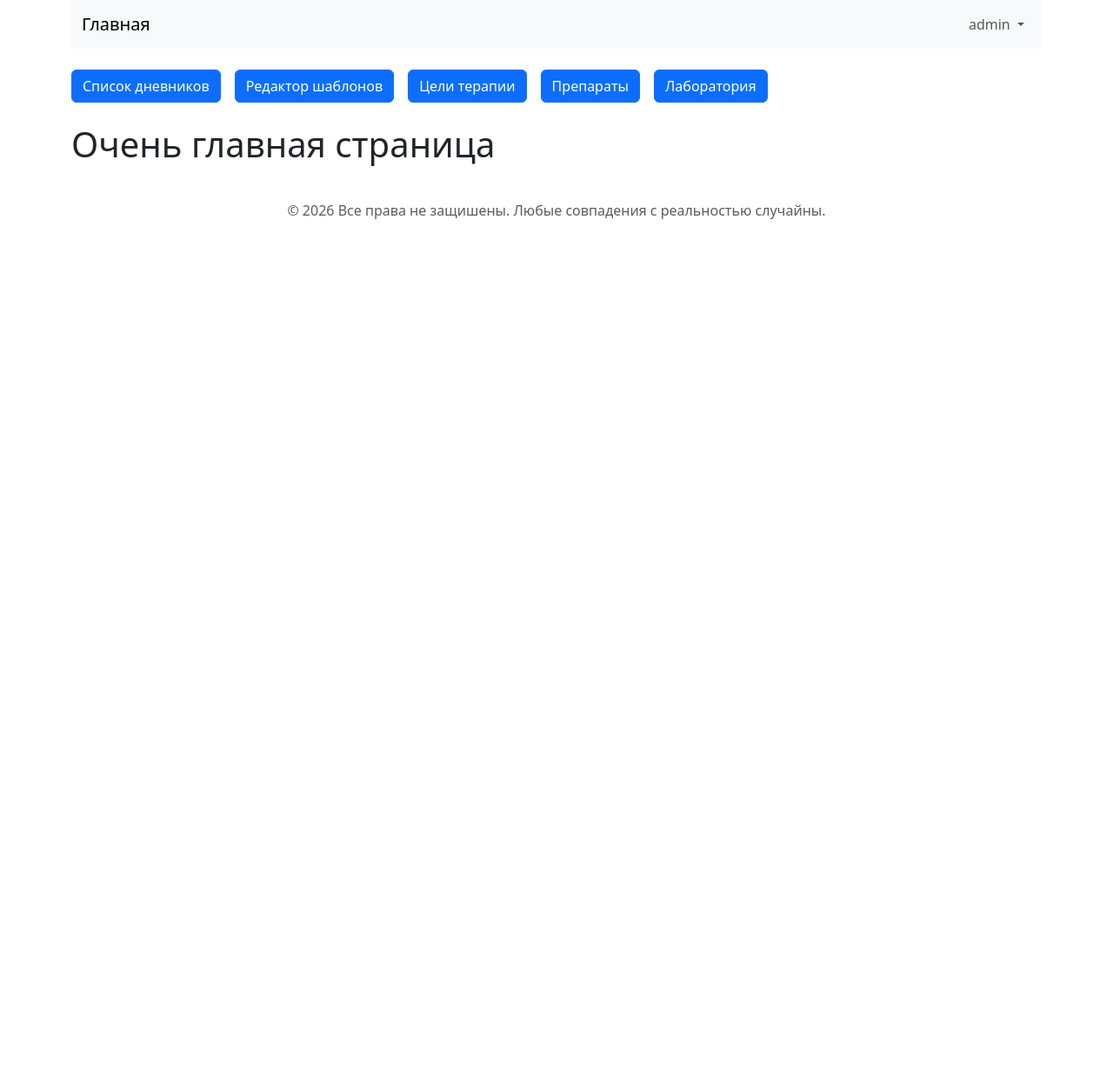
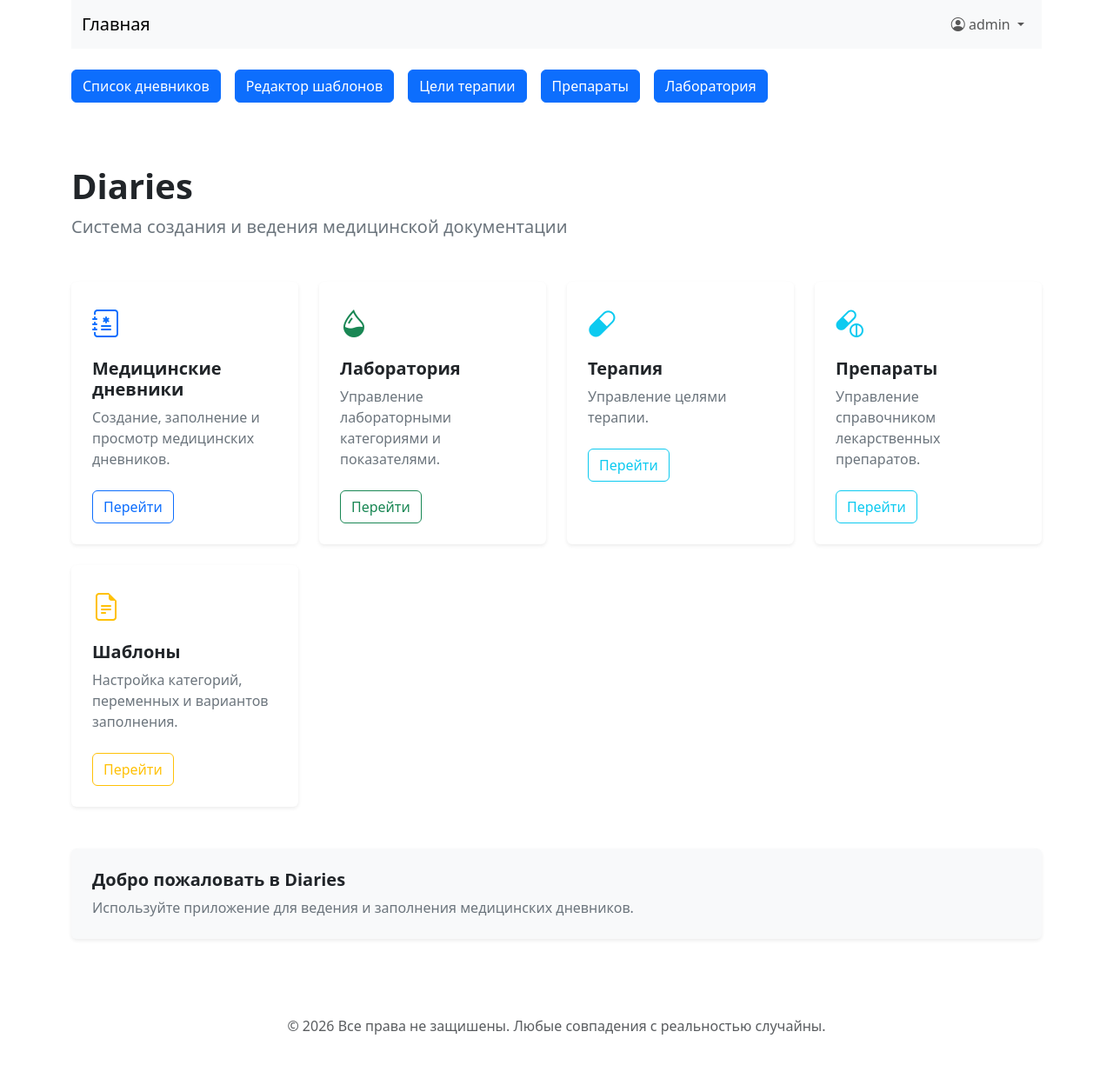
Before and after one commit to sashkaryzhik1908-netizen/diaries, a Flask app: page / in a window 1280 px wide. Shown: the whole page at 87% size. Before the commit the page ends 252 px from the top, so only its background shows below. Run offline with Flask 3, Linux system fonts and the light colour scheme; a user stored in the database is signed in.

Commit message:
Prepare project for GitHub release

```diff
--- a/app/__init__.py
+++ b/app/__init__.py
@@ -27,6 +27,10 @@ def create_app(test_config=None):
     migrate.init_app(app, db)
 
     login_manager.init_app(app)
+    login_manager.login_message = (
+        "Для доступа к этой странице необходимо войти в систему."
+    )
+    login_manager.login_message_category = "warning"
     login_manager.login_view = "auth.login"
 
     app.register_blueprint(auth_bp)
--- a/app/routes/categories.py
+++ b/app/routes/categories.py
@@ -275,6 +275,7 @@ def delete_option(variable_id, option_id):
 # Список категорий
 @categories_bp.route("/categories")
 @login_required
+@admin_required
 def list_categories():
     categories = Category.query.order_by(Category.order).all()
 
@@ -287,6 +288,7 @@ def list_categories():
 # Просмотр категории
 @categories_bp.route("/categories/<int:category_id>")
 @login_required
+@admin_required
 def view_category(category_id):
     category = Category.query.get_or_404(category_id)
 
@@ -306,6 +308,7 @@ def view_category(category_id):
 # Список вариантов переменной
 @categories_bp.route("/categories/<int:variable_id>/options")
 @login_required
+@admin_required
 def list_options(variable_id):
     variable = TemplateVariable.query.get_or_404(variable_id)
 
--- a/app/routes/therapy.py
+++ b/app/routes/therapy.py
@@ -13,6 +13,7 @@ therapy_bp = Blueprint("therapy", __name__)
 # Список целей терапии
 @therapy_bp.route("/therapy/purposes")
 @login_required
+@admin_required
 def list_therapy_purposes():
     purposes = TherapyPurpose.query.order_by(
         TherapyPurpose.name,
@@ -139,6 +140,7 @@ def delete_therapy_purpose(purpose_id):
 # Список препаратов
 @therapy_bp.route("/therapy/medications")
 @login_required
+@admin_required
 def list_therapy_medications():
     medications = TherapyMedication.query.order_by(TherapyMedication.name).all()
 
--- a/app/templates/base.html
+++ b/app/templates/base.html
@@ -5,6 +5,7 @@
     <meta name="viewport" content="width=device-width, initial-scale=1">
     <title>{% block title %}{% endblock title %}</title>
     <link href="https://cdn.jsdelivr.net/npm/bootstrap@5.3.3/dist/css/bootstrap.min.css" rel="stylesheet" integrity="sha384-QWTKZyjpPEjISv5WaRU9OFeRpok6YctnYmDr5pNlyT2bRjXh0JMhjY6hW+ALEwIH" crossorigin="anonymous">
+    <link rel="stylesheet" href="https://cdn.jsdelivr.net/npm/bootstrap-icons@1.11.3/font/bootstrap-icons.min.css">
   </head>
   <body>
     {% include 'includes/_header.html' %}
--- a/app/templates/index.html
+++ b/app/templates/index.html
@@ -1,7 +1,148 @@
 {% extends "base.html" %}
-{% block title %}Очень главная страница{% endblock title %}
+
+{% block title %}Diaries — Главная{% endblock title %}
+
 {% block content %}
-<div class="container">
-  <h1>Очень главная страница</h1>
+
+<div class="container py-5">
+
+    <div class="mb-5">
+        <h1 class="fw-bold mb-2">Diaries</h1>
+        <p class="text-secondary fs-5">
+            Система создания и ведения медицинской документации
+        </p>
+    </div>
+
+    <div class="row g-4">
+
+        <!-- Доступно всем авторизованным пользователям -->
+        {% if current_user.is_authenticated %}
+
+        <div class="col-md-6 col-xl-3">
+            <div class="card h-100 border-0 shadow-sm">
+                <div class="card-body p-4">
+                    <div class="mb-3 text-primary fs-2">
+                        <i class="bi bi-journal-medical"></i>
+                    </div>
+
+                    <h5 class="fw-bold">Медицинские дневники</h5>
+
+                    <p class="text-secondary">
+                        Создание, заполнение и просмотр медицинских дневников.
+                    </p>
+
+                    <a href="{{ url_for('diaries.list_diaries') }}"
+                       class="btn btn-outline-primary mt-2">
+                        Перейти
+                    </a>
+                </div>
+            </div>
+        </div>
+
+        {% endif %}
+
+        <!-- Только для администратора -->
+        {% if current_user.is_authenticated and current_user.is_admin %}
+
+        <div class="col-md-6 col-xl-3">
+            <div class="card h-100 border-0 shadow-sm">
+                <div class="card-body p-4">
+                    <div class="mb-3 text-success fs-2">
+                        <i class="bi bi-droplet-half"></i>
+                    </div>
+
+                    <h5 class="fw-bold">Лаборатория</h5>
+
+                    <p class="text-secondary">
+                        Управление лабораторными категориями и показателями.
+                    </p>
+
+                    <a href="{{ url_for('laboratory.list_categories') }}"
+                       class="btn btn-outline-success mt-2">
+                        Перейти
+                    </a>
+                </div>
+            </div>
+        </div>
+
+        <div class="col-md-6 col-xl-3">
+            <div class="card h-100 border-0 shadow-sm">
+                <div class="card-body p-4">
+                    <div class="mb-3 text-info fs-2">
+                        <i class="bi bi-capsule"></i>
+                    </div>
+
+                    <h5 class="fw-bold">Терапия</h5>
+
+                    <p class="text-secondary">
+                        Управление целями терапии.
+                    </p>
+
+                    <a href="{{ url_for('therapy.list_therapy_purposes') }}"
+                       class="btn btn-outline-info mt-2">
+                        Перейти
+                    </a>
+                </div>
+            </div>
+        </div>
+
+        <div class="col-md-6 col-xl-3">
+            <div class="card h-100 border-0 shadow-sm">
+                <div class="card-body p-4">
+                    <div class="mb-3 text-info fs-2">
+                        <i class="bi bi-capsule-pill"></i>
+                    </div>
+
+                    <h5 class="fw-bold">Препараты</h5>
+
+                    <p class="text-secondary">
+                        Управление справочником лекарственных препаратов.
+                    </p>
+
+                    <a href="{{ url_for('therapy.list_therapy_medications') }}"
+                       class="btn btn-outline-info mt-2">
+                        Перейти
+                    </a>
+                </div>
+            </div>
+        </div>
+
+        <div class="col-md-6 col-xl-3">
+            <div class="card h-100 border-0 shadow-sm">
+                <div class="card-body p-4">
+                    <div class="mb-3 text-warning fs-2">
+                        <i class="bi bi-file-earmark-text"></i>
+                    </div>
+
+                    <h5 class="fw-bold">Шаблоны</h5>
+
+                    <p class="text-secondary">
+                        Настройка категорий, переменных и вариантов заполнения.
+                    </p>
+
+                    <a href="{{ url_for('categories.list_categories') }}"
+                       class="btn btn-outline-warning mt-2">
+                        Перейти
+                    </a>
+                </div>
+            </div>
+        </div>
+
+        {% endif %}
+
+    </div>
+
+    <div class="card border-0 shadow-sm mt-5 bg-light">
+        <div class="card-body p-4">
+            <h5 class="fw-bold mb-2">Добро пожаловать в Diaries</h5>
+
+            <p class="text-secondary mb-0">
+                Используйте приложение для ведения и заполнения
+                медицинских дневников.
+            </p>
+        </div>
+    </div>
+
 </div>
+
 {% endblock content %}
--- a/laboratory/routes.py
+++ b/laboratory/routes.py
@@ -36,6 +36,7 @@ laboratory_bp = Blueprint(
 
 @laboratory_bp.route("/laboratory/categories")
 @login_required
+@admin_required
 def list_categories():
     """Список категорий лабораторных исследований."""
     categories = LaboratoryCategory.query.order_by(LaboratoryCategory.name).all()
@@ -48,6 +49,7 @@ def list_categories():
 
 @laboratory_bp.route("/laboratory/categories/<int:category_id>")
 @login_required
+@admin_required
 def view_category(category_id):
     """Просмотр категории и её показателей."""
     category = LaboratoryCategory.query.get_or_404(category_id)
@@ -273,6 +275,7 @@ def delete_indicator(indicator_id):
     "/laboratory/aliases/<int:indicator_id>",
 )
 @login_required
+@admin_required
 def list_aliases(indicator_id):
     """Список альтернативных названий показателя."""
     indicator = LaboratoryIndicator.query.get_or_404(indicator_id)
--- a/requirements.txt
+++ b/requirements.txt
@@ -18,6 +18,7 @@ pluggy==1.7.0
 Pygments==2.21.0
 pytest==9.2.0
 pytest-cov==7.1.0
+python-dotenv==1.2.4
 SQLAlchemy==2.1.8
 typing_extensions==4.16.0
 Werkzeug==3.1.9
```
Also changed, not shown: app/tests/test_auth.py (+111 -10 lines), app/tests/test_categories.py (+5 -5 lines), app/tests/test_therapy.py (+29 -57 lines), config.py (+12 -1 lines), README.md (added), instance/database.db, 2 other files.
